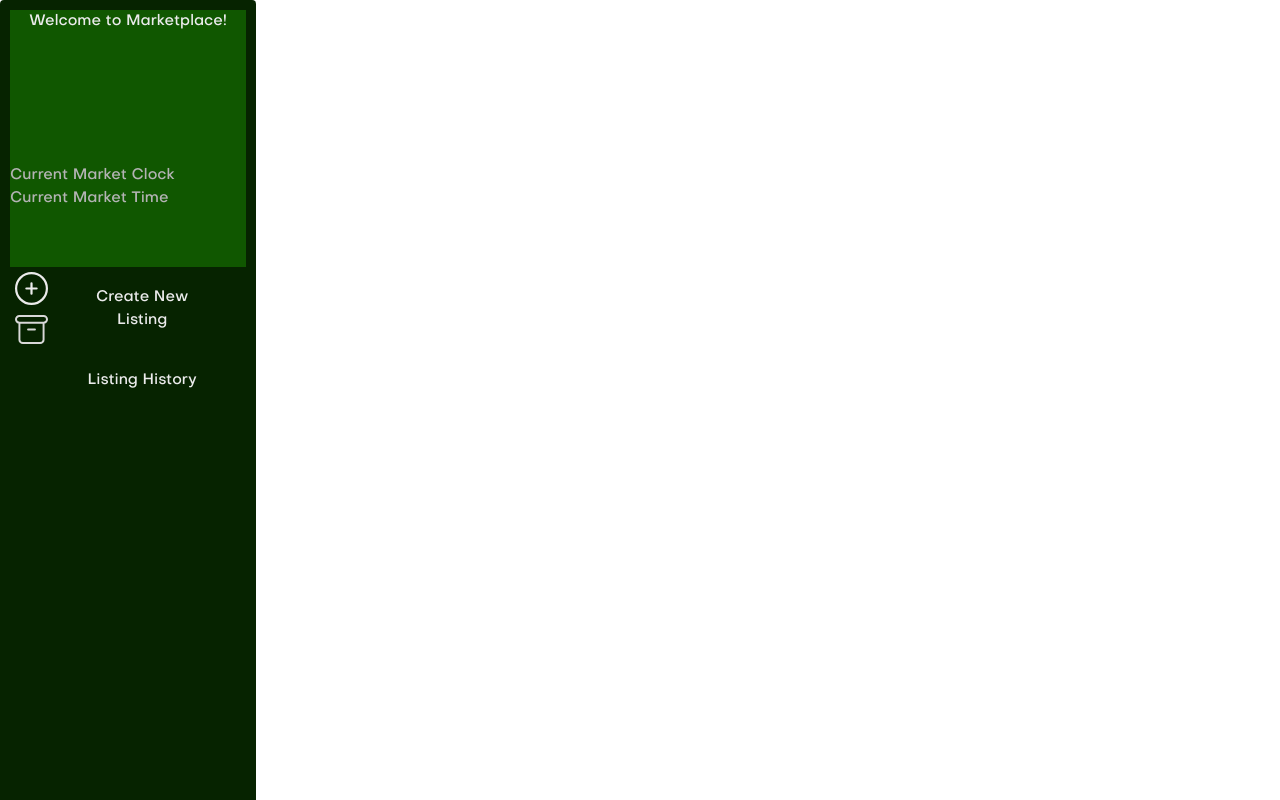
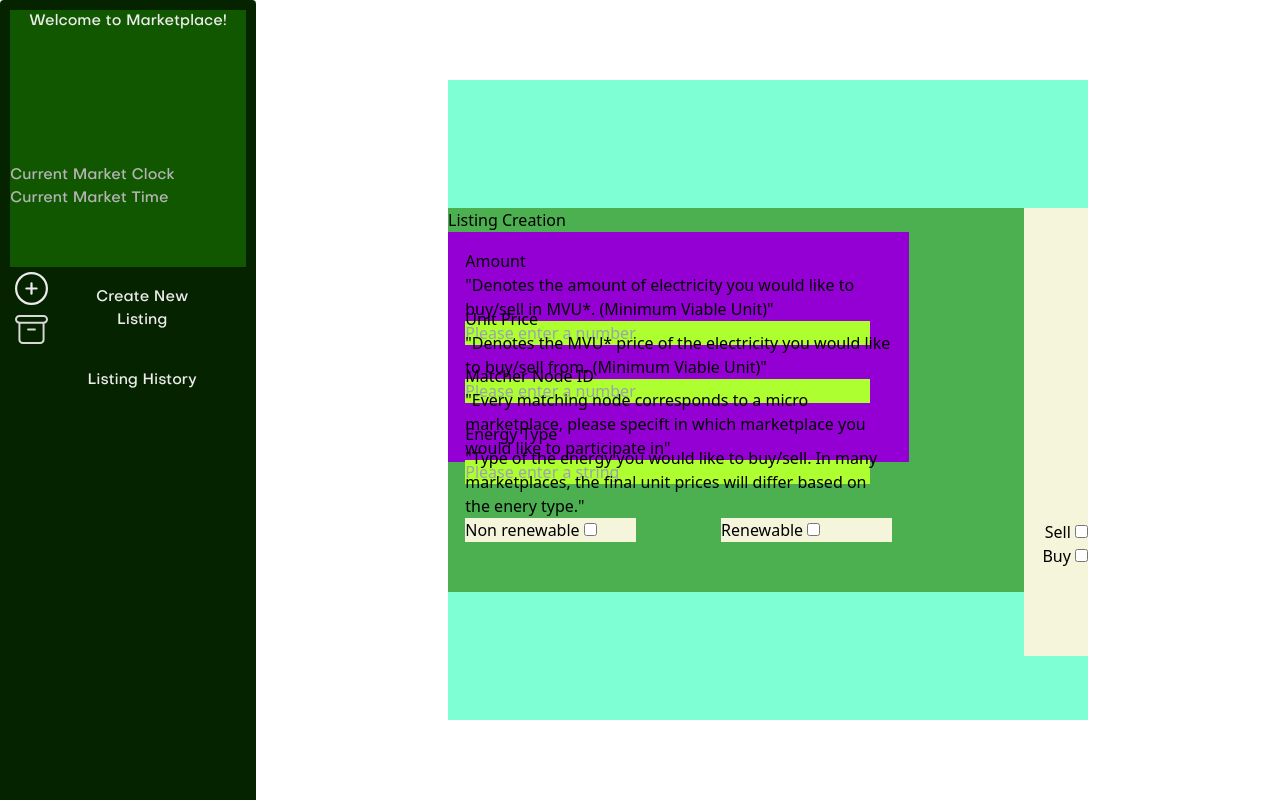
Before and after one commit to gokcekirem/Best-UI, a Nuxt app: page /listing in a window 1280 px wide. Built offline with nearby package versions, Linux system fonts and the light colour scheme.

Commit message:
listing initial creation

```diff
--- /dev/null
+++ b/pages/listing.vue
@@ -0,0 +1,9 @@
+<template>
+  <CreateListingCard />
+</template>
+
+<script lang="ts">
+import Vue from "vue";
+
+export default Vue.extend({});
+</script>
```
